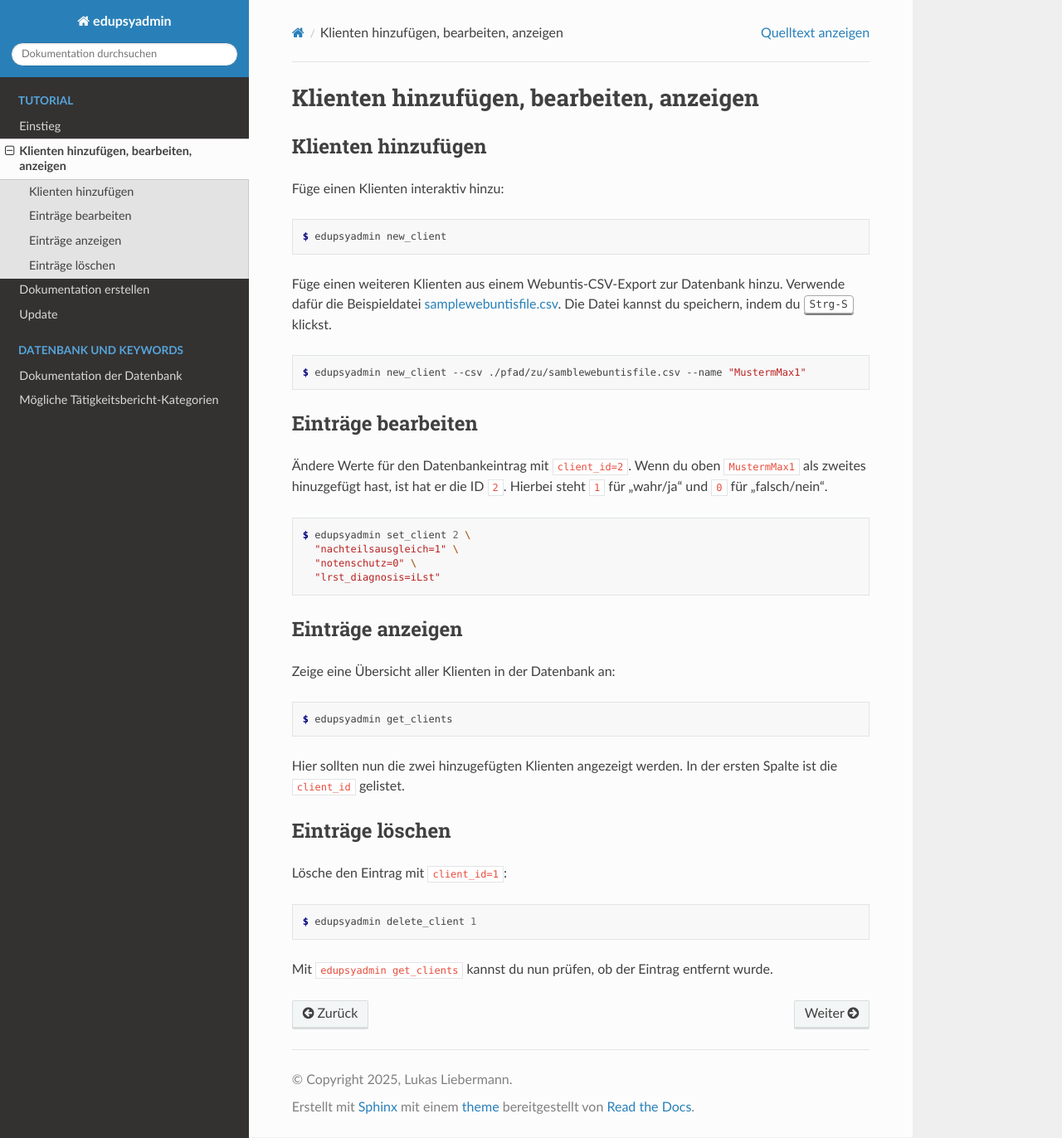
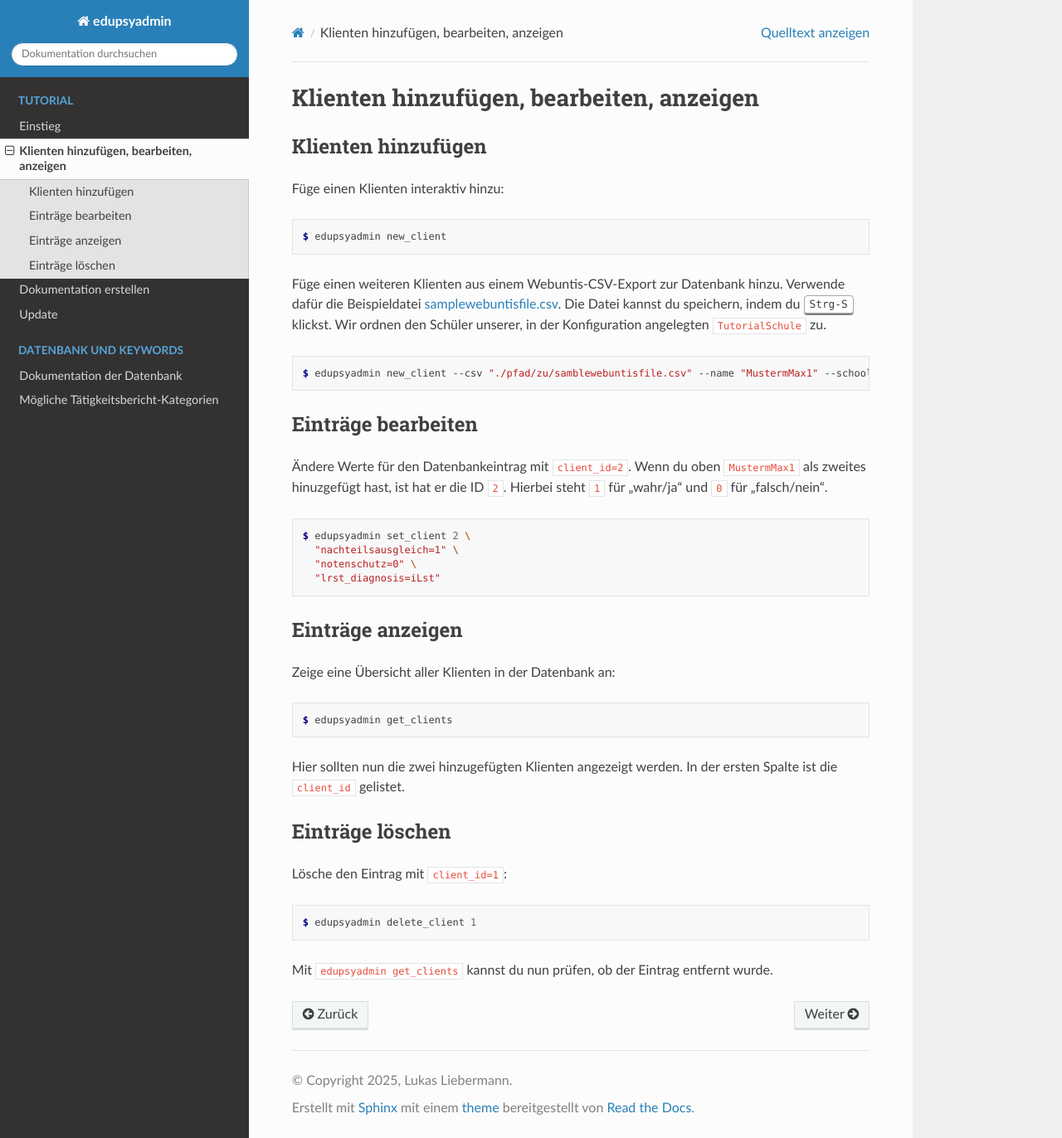
Before and after one commit to LKirst/edupsyadmin, a Sphinx documentation site: the page built from docs/tutorial/addingclients.rst, in a window 1280 px wide and 1372 px high. Shown: the whole window at 83% size. Built offline with Sphinx 7.4.7 and the Read the Docs theme 3.1.0, drawn with Linux system fonts in a browser that asks for light colours.

Commit message:
docs: use the same school name throughout the tutorial

```diff
--- a/docs/tutorial/addingclients.rst
+++ b/docs/tutorial/addingclients.rst
@@ -13,11 +13,12 @@ Füge einen Klienten interaktiv hinzu:
 Füge einen weiteren Klienten aus einem Webuntis-CSV-Export zur Datenbank hinzu.
 Verwende dafür die Beispieldatei `samplewebuntisfile.csv
 <https://raw.githubusercontent.com/LKirst/edupsyadmin/refs/heads/main/docs/_static/samplewebuntisfile.csv>`_.
-Die Datei kannst du speichern, indem du :kbd:`Strg-S` klickst.
+Die Datei kannst du speichern, indem du :kbd:`Strg-S` klickst. Wir ordnen den
+Schüler unserer, in der Konfiguration angelegten ``TutorialSchule`` zu.
 
 .. code-block:: console
 
-    $ edupsyadmin new_client --csv ./pfad/zu/samblewebuntisfile.csv --name "MustermMax1"
+    $ edupsyadmin new_client --csv "./pfad/zu/samblewebuntisfile.csv" --name "MustermMax1" --school TutorialSchule
 
 Einträge bearbeiten
 -------------------
--- a/docs/tutorial/installation.rst
+++ b/docs/tutorial/installation.rst
@@ -130,11 +130,12 @@ erscheinen sollen.
     schoolpsy_town: "Postleitzahl und Stadt"
 
 3. Ändere unter ``school`` den Kurznamen deiner Schule zu etwas einprägsamerem
-   als ``FirstSchool``. Verwende keine Leerzeichen oder Sonderzeichen:
+   als ``FirstSchool``. Verwende keine Leerzeichen oder Sonderzeichen. In
+   diesem Tutorial verwenden wir den Schulnamen ``TutorialSchule``.
 
 .. code-block::
 
-    MeinEinpraegsamerSchultitel`
+    TutorialSchule
 
 4. Füge die Daten für deine Schule hinzu. Die Variable ``end`` wird verwendet, um
    das Datum für die Vernichtung der Unterlagen (3 Jahre nach dem
```
